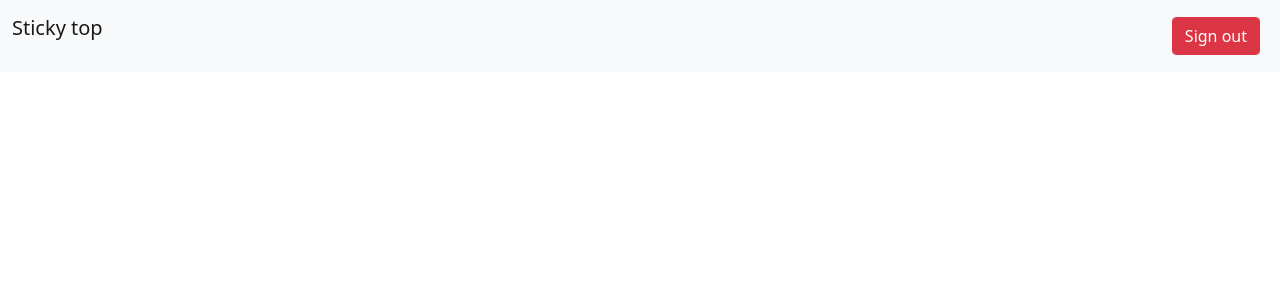
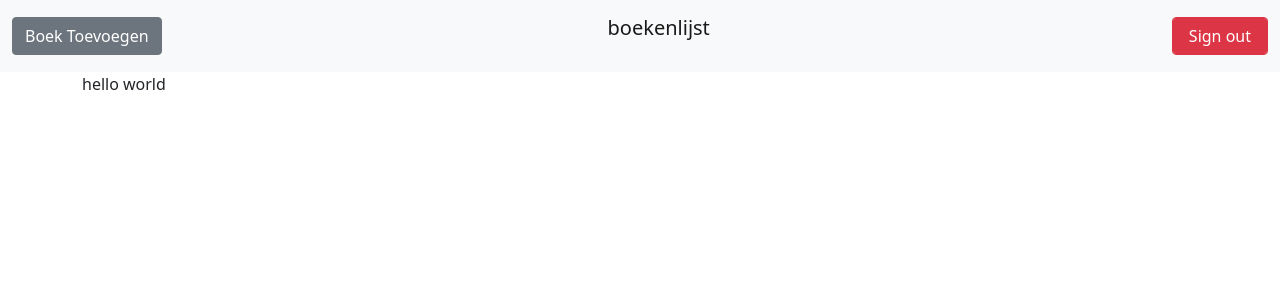
Before and after one commit to berend109/boekenLijst, a PHP site: page /boekenlijst/assets/php/screen/mainScreen.php in a window 1280 px wide. Shown: the top 300 px of the page. Run offline with PHP 8.4, Linux system fonts and the light colour scheme; the visitor is signed in with stand-in values (Sample User, id 1).

Commit message:
started with side bar to add book to db

```diff
--- a/assets/css/mainScreen.css
+++ b/assets/css/mainScreen.css
@@ -0,0 +1,18 @@
+/* side bar styling */
+.side-navbar {
+	width: 20%;
+	height: 100%;
+	position: fixed;
+	margin-left: -22%;
+	transition: 1s;
+	box-shadow: 10px 10px 5px grey;
+	border-radius: 0px 20px;
+}
+
+.active-nav {
+	margin-left: 0;
+}
+
+.submitBookForm {
+	max-width: 75%;
+}
--- a/assets/js/checkForm.js
+++ b/assets/js/checkForm.js
@@ -21,3 +21,7 @@ function checkRegisterForm() {
 		return false;
 	}
 }
+
+function checkBookForm() {
+	// TODO: fill this function so its checks if there is even a book submitted when done.
+}
--- /dev/null
+++ b/assets/js/sidebar.js
@@ -0,0 +1,7 @@
+var menu_btn = document.querySelector("#menu-btn");
+var sidebar = document.querySelector("#sidebar");
+var container = document.querySelector(".my-container");
+menu_btn.addEventListener("click", () => {
+	sidebar.classList.toggle("active-nav");
+	container.classList.toggle("active-cont");
+});
--- a/assets/php/screen/mainScreen.php
+++ b/assets/php/screen/mainScreen.php
@@ -1,6 +1,6 @@
 <?php
 
-if(!isset($_SESSION)) {
+if (!isset($_SESSION)) {
 	session_start();
 }
 
@@ -14,16 +14,13 @@ if (isset($_SESSION['loggedIn']) && $_SESSION['loggedIn'] == true) { ?>
 		<title>Boeken Lijst App</title>
 
 		<!-- bootstrap 5 css -->
-	<link href="https://cdn.jsdelivr.net/npm/bootstrap@5.0.0-beta2/dist/css/bootstrap.min.css"
-		rel="stylesheet"
-		integrity="sha384-BmbxuPwQa2lc/FVzBcNJ7UAyJxM6wuqIj61tLrc4wSX0szH/Ev+nYRRuWlolflfl"
-		crossorigin="anonymous">
+		<link href="https://cdn.jsdelivr.net/npm/bootstrap@5.0.0-beta2/dist/css/bootstrap.min.css" rel="stylesheet" integrity="sha384-BmbxuPwQa2lc/FVzBcNJ7UAyJxM6wuqIj61tLrc4wSX0szH/Ev+nYRRuWlolflfl" crossorigin="anonymous">
 
 		<!-- custom css -->
-	<link rel="stylesheet" href="../css/mainScreen.css">
+		<link rel="stylesheet" href="../../css/mainScreen.css">
 
 		<!-- favicon -->
-	<link rel="icon" href="../img/FaviconIMG.jpg" type="image/gif" sizes="16x16">
+		<link rel="icon" href="../../img/FaviconIMG.jpg" type="image/gif" sizes="16x16">
 
 	</head>
 
@@ -31,12 +28,52 @@ if (isset($_SESSION['loggedIn']) && $_SESSION['loggedIn'] == true) { ?>
 
 		<nav class="navbar sticky-top navbar-light bg-light">
 			<div class="container-fluid">
-			<p id="navbarProjectName" class="navbar-brand" href="#">Sticky top</p>
-			<form class="d-flex" action='../login/logout.php'>
+				<div class="d-flex justify-content-start">
+					<button class="btn btn-secondary" id="menu-btn">Boek Toevoegen</button>
+				</div>
+				<div class="d-flex justify-content-center">
+					<p id="navbarProjectName" class="navbar-brand">boekenlijst</p>
+				</div>
+				<div class="d-flex justify-content-center">
+					<form action='../login/logout.php'>
 						<button class="btn btn-danger form-control me-2">Sign out</button>
 					</form>
 				</div>
+			</div>
 		</nav>
+
+		<div class="my-container active-cont">
+			<div class="content">
+				<div class="text-light bg-secondary side-navbar" id="sidebar">
+					<ul class="nav flex-column text-white w-100">
+						<a class="nav-link h3 text-white my-2 text-center">
+							Boek Toevoegen
+						</a>
+						<!-- send book info to db -->
+						<!-- TODO: make this work -->
+						<form class="d-grid" action="../books/sendBooksToDB.php" method="post">
+							<div class="p-3">
+								<p for="nickname" class=" text-center">Titel</p>
+								<input type="text" class="form-control text-center" name="title" required>
+							</div>
+							<div class="p-3">
+								<p for="pasword" class=" text-center">Auteur</p>
+								<input type="password" class="form-control text-center" name="author" required>
+							</div>
+							<!-- add more like the design -->
+							<div class="p-3">
+								<button class="btn btn-danger form-control">Submit boek</button>
+							</div>
+						</form>
+					</ul>
+				</div>
+				<div class="container">
+					<p>hello world</p>
+				</div>
+			</div>
+		</div>
+
+		<script src="../../js/sidebar.js"></script>
 
 	</body>
 
```
Also changed, not shown: assets/php/books/sendBooksToDB.php (added, +13 -0 lines). Lines whose indentation alone changed are shown as unchanged.
